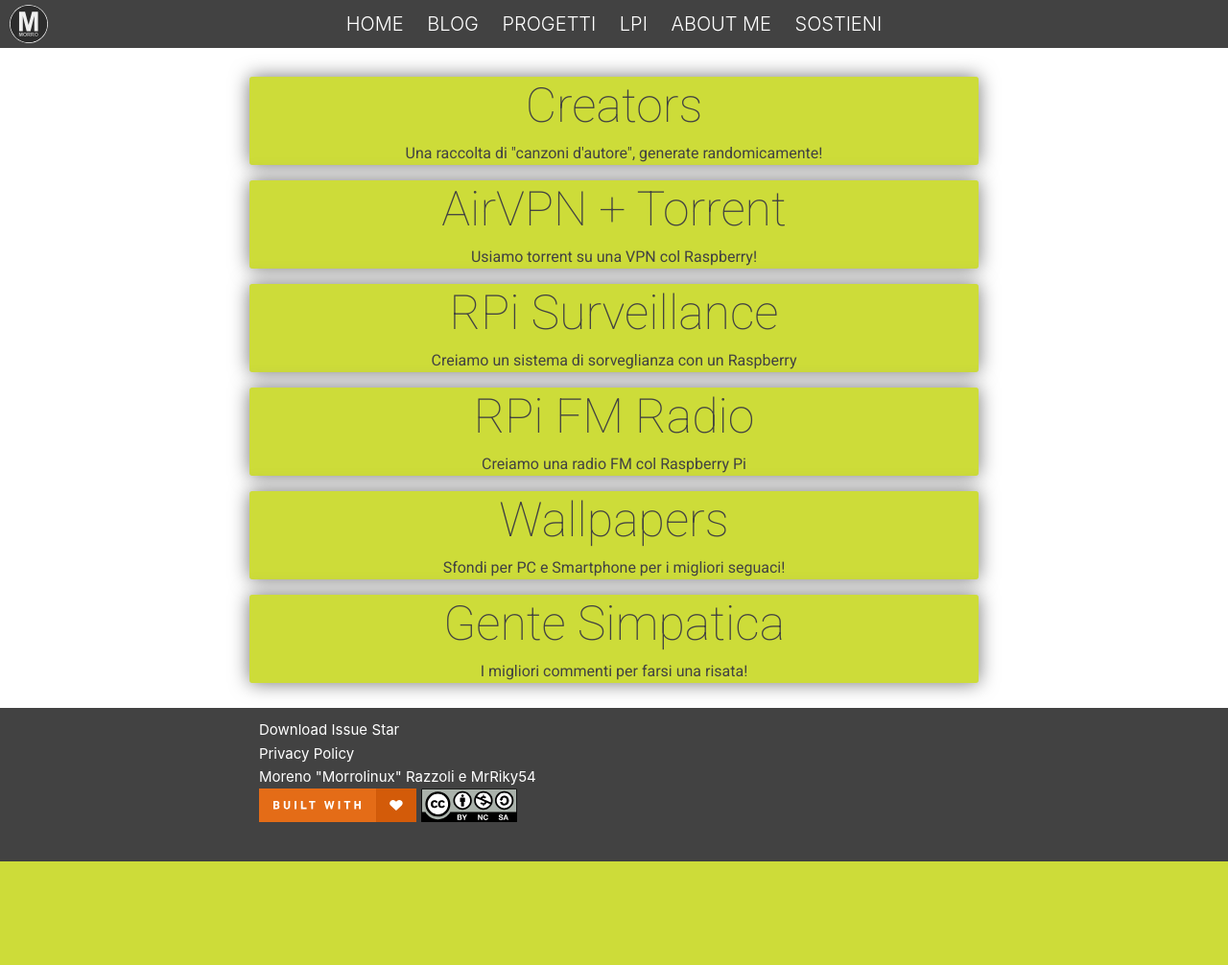
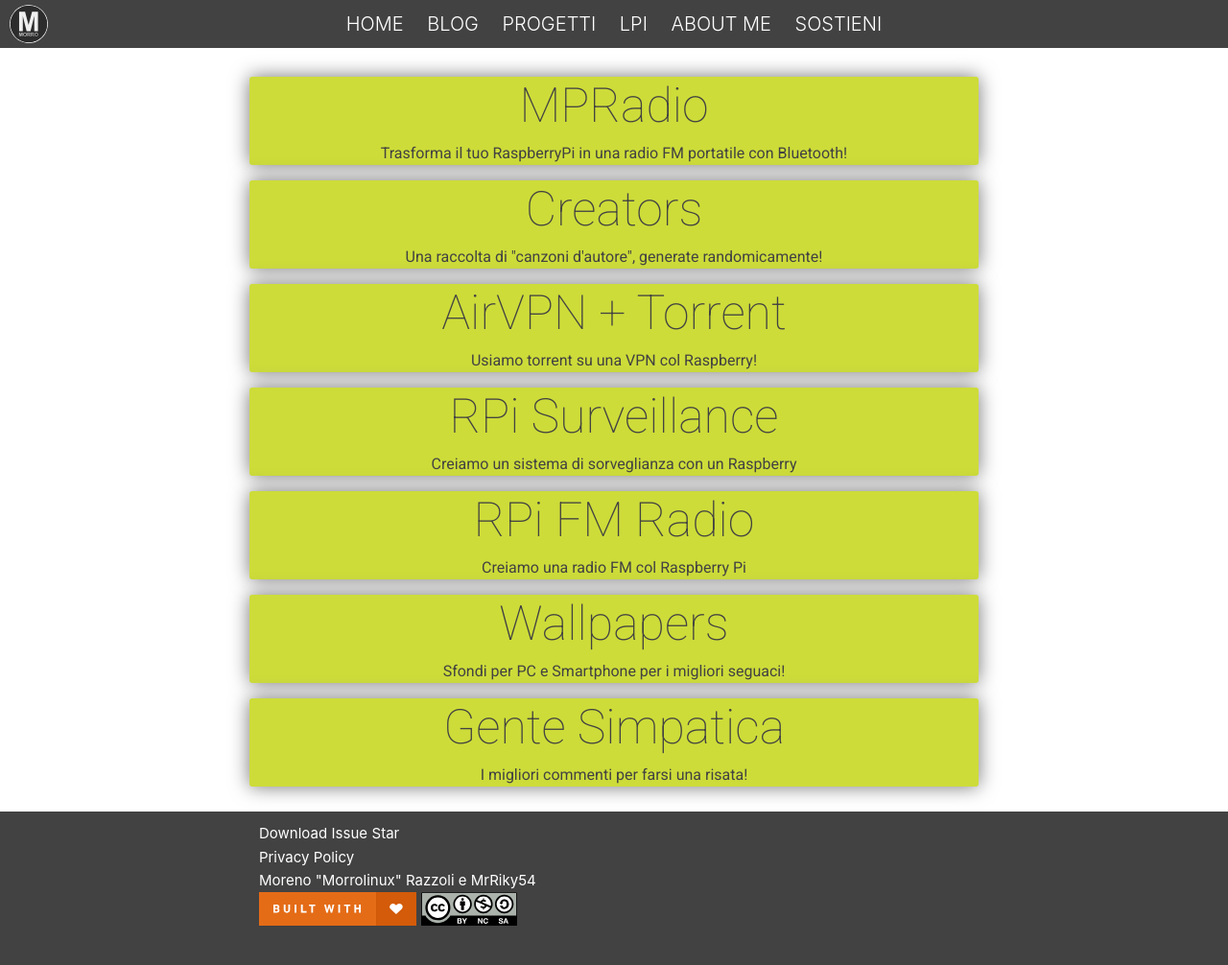
Before and after one commit to morrolinuxyt/website, a PHP site: page /projects.php in a window 1280 px wide. Shown: the whole page at 96% size. Before the commit the page ends 898 px from the top, so only its background shows below. Run offline with PHP 8.4, Linux system fonts and the light colour scheme; some libraries are stand-ins or nearby versions.

Commit message:
Added MPRadio Project on the "Project" Section

```diff
--- a/projects.php
+++ b/projects.php
@@ -8,6 +8,11 @@
     <?php include "assets/nav.html"; ?>
 
     <div class="container no_space">
+
+      <a href="https://github.com/morrolinux/mpradio" target="_blank"><div class="project">
+        <h1>MPRadio</h1>
+        <p>Trasforma il tuo RaspberryPi in una radio FM portatile con Bluetooth!</p>
+      </div></a>
 
       <a href="creators.php"><div class="project">
         <h1>Creators</h1>
```
